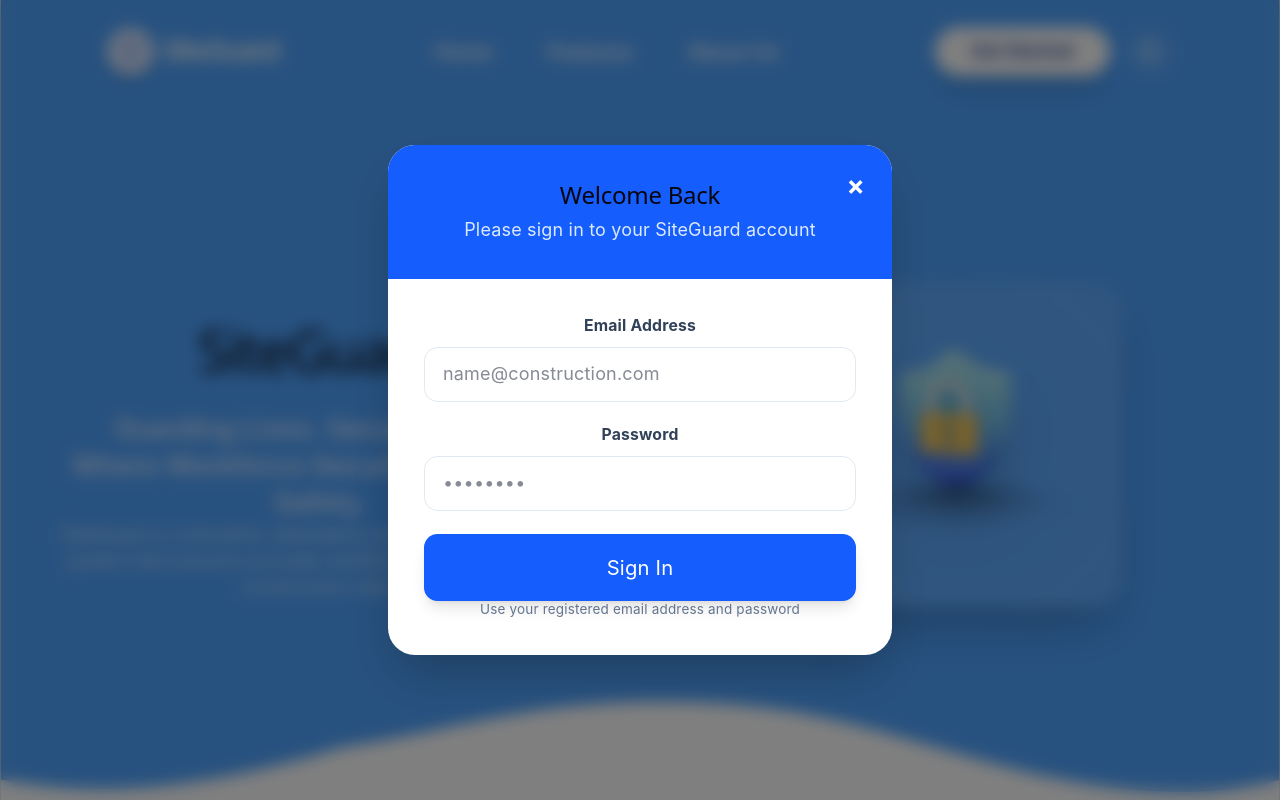
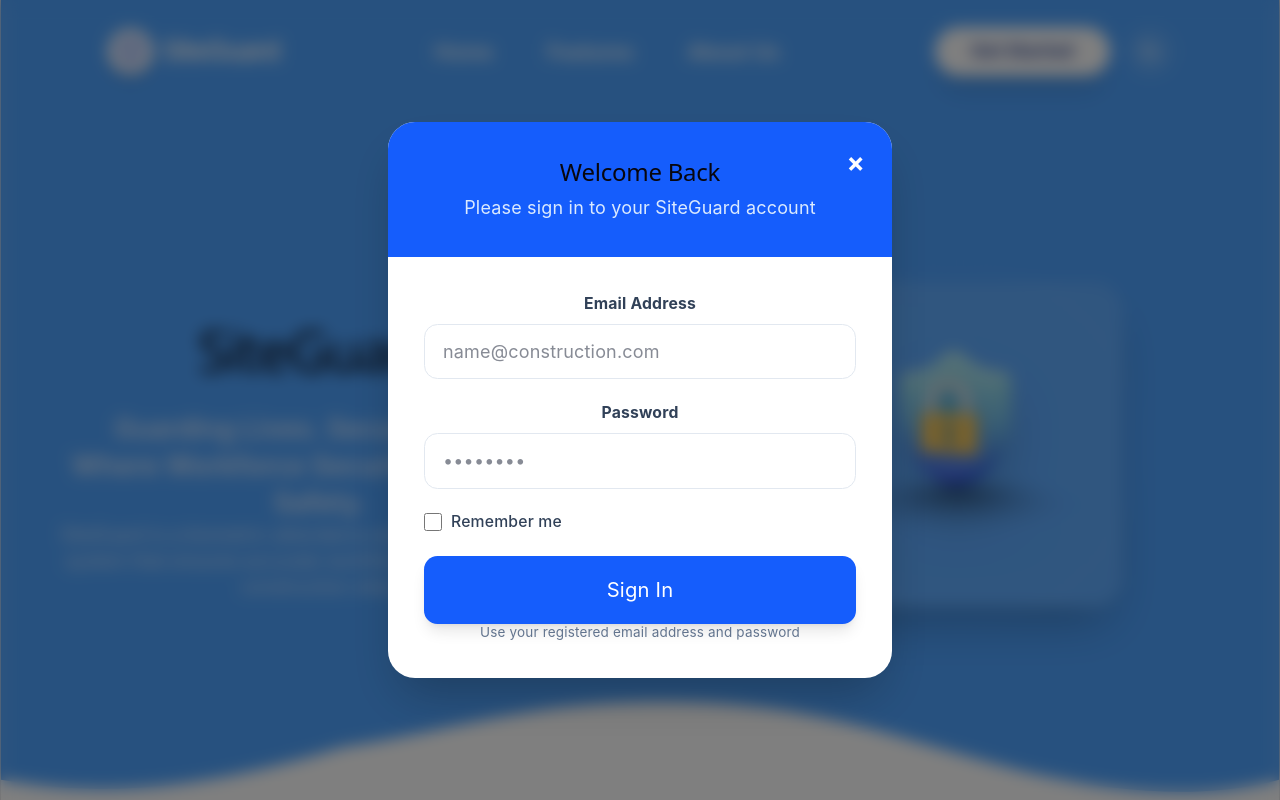
Before and after one commit to NoContextOrg/siteguard-frontend, a React (Vite) app: page / in a window 1280 px wide. Both pictures are taken after a click on the button "Get Started". Shown: the top 800 px of the page. Built offline with nearby package versions, Linux system fonts and the light colour scheme; no server answers.

Commit message:
feat(frontend-auth): integrate rememberMe and clean up worker landing code
- Pass rememberMe to login handler
- Update auth flow handling
- Remove unused variables causing TS build errors

```diff
--- a/src/App.tsx
+++ b/src/App.tsx
@@ -90,6 +90,7 @@
   const { login, loading, error, clearError } = useAuth();
   const [email, setEmail] = useState('');
   const [password, setPassword] = useState('');
+  const [rememberMe, setRememberMe] = useState(false);
   const [localError, setLocalError] = useState('');
 
   if (!isOpen) return null;
@@ -105,7 +106,7 @@
     }
 
     try {
-      await login(email, password);
+      await login(email, password, rememberMe);
       setEmail('');
       setPassword('');
       onClose();
@@ -160,6 +161,19 @@
                 disabled={loading}
                 className="w-full px-4 py-3 rounded-xl border border-slate-200 focus:border-blue-500 outline-none transition disabled:opacity-50 disabled:cursor-not-allowed"
               />
+            </div>
+
+            <div className="flex items-center gap-2">
+              <input
+                type="checkbox"
+                id="rememberMe"
+                checked={rememberMe}
+                onChange={(e) => setRememberMe(e.target.checked)}
+                className="w-4 h-4 text-blue-600 rounded border-slate-300 focus:ring-blue-500"
+              />
+              <label htmlFor="rememberMe" className="text-sm font-medium text-slate-700 cursor-pointer">
+                Remember me
+              </label>
             </div>
 
             <button
--- a/src/WorkerLandingPage.tsx
+++ b/src/WorkerLandingPage.tsx
@@ -13,10 +13,8 @@
   const userEmail = auth.userEmail || '';
 
   const [fallbackId, setFallbackId] = useState<number | null>(null);
-  const [fallbackCode, setFallbackCode] = useState<string>('');
 
   const workerId = auth.userId || fallbackId;
-  const personCode = auth.personCode || fallbackCode;
 
   const activeTab = location.pathname === '/worker_profile' ? 'profile' : 'dashboard';
 
@@ -45,7 +43,6 @@
             currentId = personData.id;
             currentCode = (personData as any).personCode;
             setFallbackId(currentId);
-            setFallbackCode(currentCode || '');
           } else {
             throw new Error('Worker profile not found.');
           }
--- a/src/api/auth.ts
+++ b/src/api/auth.ts
@@ -8,6 +8,7 @@
 export interface LoginRequest {
   email: string;
   password: string;
+  rememberMe?: boolean;
 }
 
 export interface AuthResponse {
@@ -140,7 +141,7 @@
  * Store auth data in local storage with STRICT validation
  * CRITICAL: This MUST save the JWT to localStorage
  */
-export const storeAuthData = (authResponse: AuthResponse): void => {
+export const storeAuthData = (authResponse: AuthResponse, rememberMe: boolean = false): void => {
   try {
     console.log('💾 [AUTH_STORAGE_START] Storing auth response');
 
@@ -174,7 +175,9 @@
     console.log('✅ [ROLES_STORED] userRoles:', authResponse.roles);
 
     // Step 5: Store tokenExpiry
-    const expiryMs = new Date().getTime() + ((authResponse.expiresIn || 3600) * 1000);
+    // Trust the backend's calculated expiresIn, with a safe fallback
+    const expirySeconds = authResponse.expiresIn || (rememberMe ? 2592000 : 21600);
+    const expiryMs = new Date().getTime() + (expirySeconds * 1000);
     localStorage.setItem('tokenExpiry', expiryMs.toString());
     console.log('✅ [EXPIRY_STORED] Expires at:', new Date(expiryMs).toLocaleString());
 
@@ -341,7 +344,7 @@
   const token = response.accessToken || response.token || response.access_token;
   const username = response.username || response.email || response.user || 'Unknown';
   const roles = response.roles || response.user?.roles || [];
-  const expiresIn = response.expiresIn || response.expires_in || 3600;
+  const expiresIn = response.expiresIn || response.expires_in || 21600; // Default to 6 hours
   const tokenType = response.tokenType || response.token_type || 'Bearer';
 
   if (!token) {
--- a/src/context/AuthContext.tsx
+++ b/src/context/AuthContext.tsx
@@ -26,7 +26,7 @@
   roles: string[];
   loading: boolean;
   error: string | null;
-  login: (email: string, password: string) => Promise<void>;
+  login: (email: string, password: string, rememberMe?: boolean) => Promise<void>;
   logout: () => void;
   clearError: () => void;
 }
@@ -82,12 +82,12 @@
     checkAuthentication();
   }, []);
 
-  const login = async (email: string, password: string) => {
+  const login = async (email: string, password: string, rememberMe: boolean = false) => {
     setLoading(true);
     setError(null);
     try {
-      const response = await loginUser({ email, password });
-      storeAuthData(response);
+      const response = await loginUser({ email, password, rememberMe });
+      storeAuthData(response, rememberMe);
       setIsAuthenticated(true);
       setUserEmail(response.username);
       setRoles(response.roles);
```
